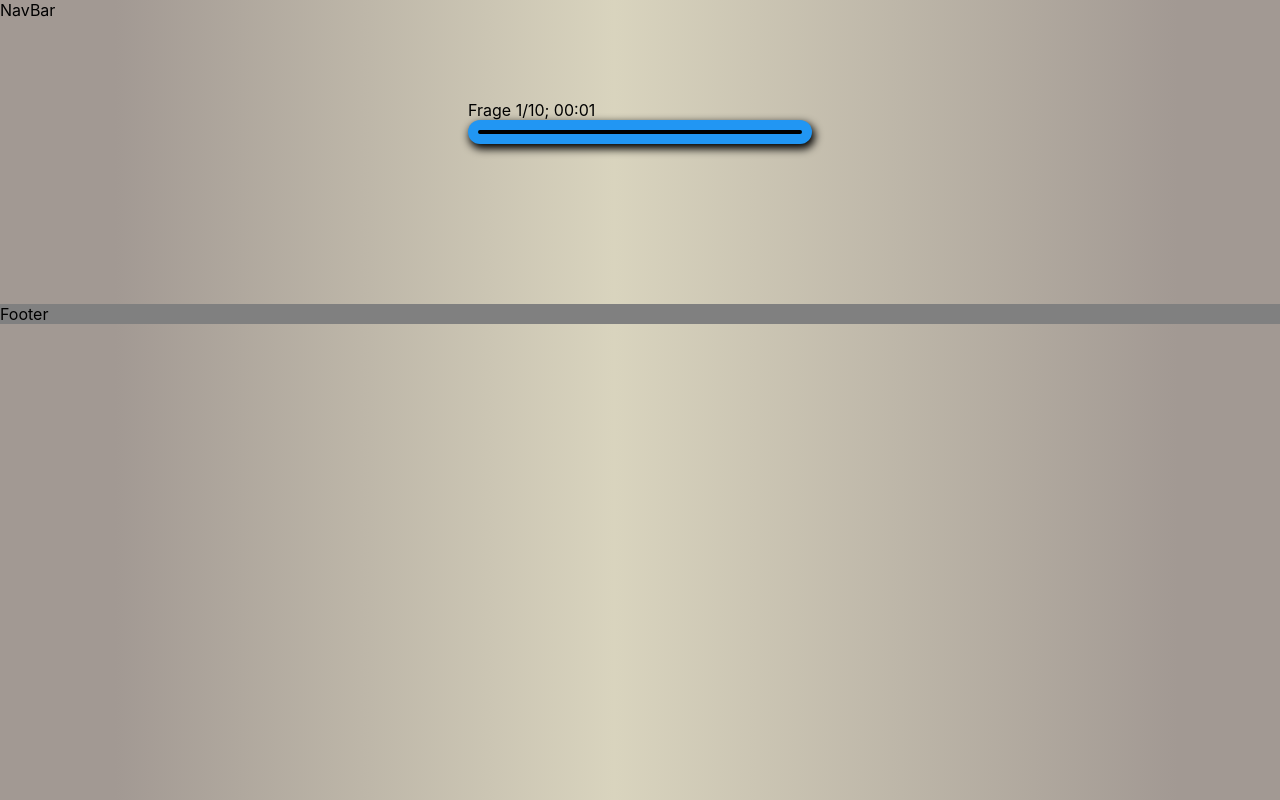
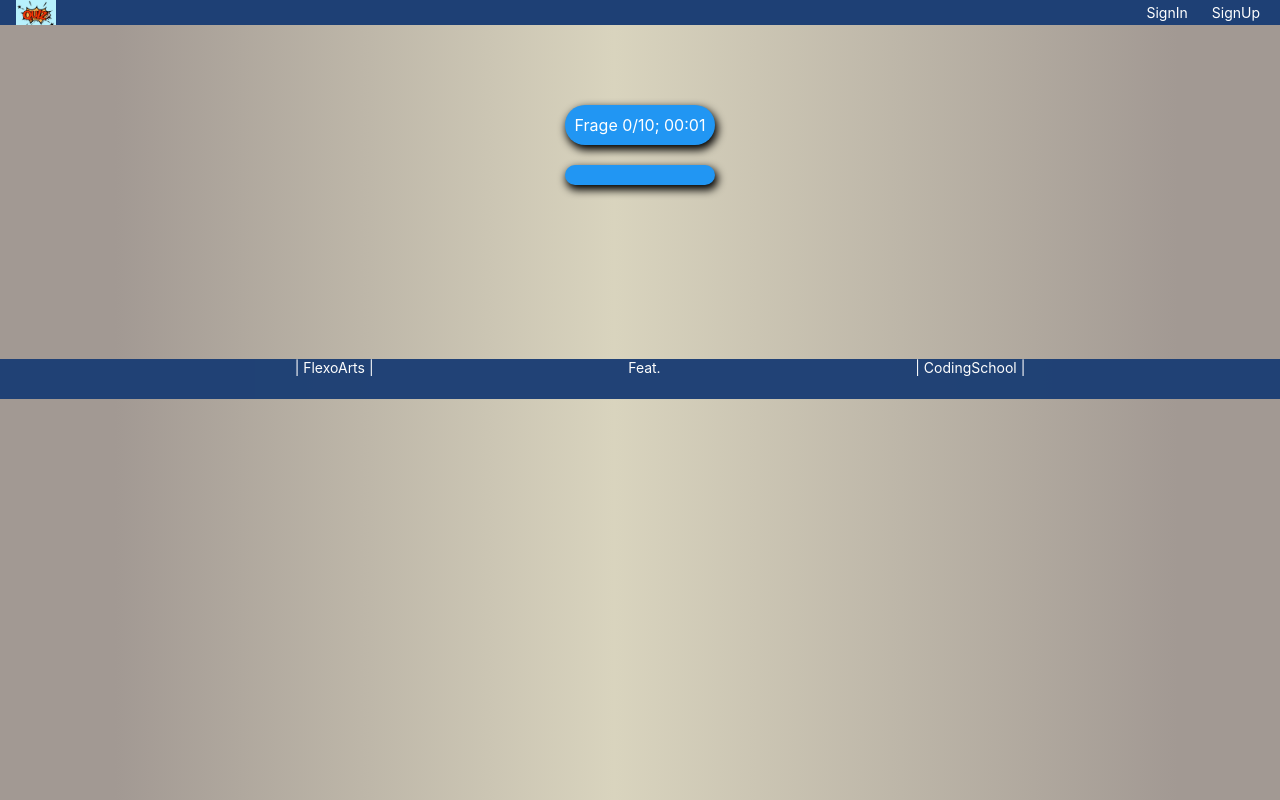
Before and after one commit to F33L1X/iq_quiz, a React (Create React App) app in the folder frontend/: page /quizgame in a window 1280 px wide. Built offline with nearby package versions, Linux system fonts and the light colour scheme; no server answers.

Commit message:
Massive Changes to UI and question counter

```diff
--- a/frontend/src/App.css
+++ b/frontend/src/App.css
@@ -1,9 +1,49 @@
 body {
   margin: 0;
+  height: 100vh;
   font-family: -apple-system, BlinkMacSystemFont, sans-serif;
   background: linear-gradient(90deg, rgba(162,153,147,1) 9%, rgba(217,212,190,1) 48%, rgba(162,153,147,1) 92%);
 }
 
+/*---------------------------------------*/
+/*Navbar*/
+.siteTitle {
+background-size: 40px 30px;
+width: 50px;
+}
+.nav {
+  background-color: #1e4075;
+  color: white;
+  display: flex;
+  justify-content: space-between;
+  gap: 2rem;
+  padding: 0 1rem;
+  align-items: stretch;
+}
+.nav ul {
+  padding: 0;
+  margin: 0;
+  list-style: none;
+  gap: 1rem;
+  display: flex;
+  font-size: 14px;
+}
+.nav a {
+  color: inherit;
+  text-decoration: none;
+  display: flex;
+  align-items: center;
+  padding: .25rem;
+}
+.nav li:active {
+  background-color: grey;
+}
+.nav li:hover {
+  background-color: grey;
+}
+ /*end Navbar*/
+/*---------------------------------------*/
+/*main*/
 .ScoreContainer {
   background-color: lightskyblue;
   border-radius: 20px;
@@ -11,7 +51,6 @@ body {
   height: 180px;
   width: fit-content;
 }
-
 .ScoreTitle {
   list-style: none;
   padding: 16px;
@@ -23,7 +62,6 @@ body {
   list-style-type: square;
   font-family: monospace;
 }
-
 .StartArea {
   text-align: center;
 }
@@ -34,12 +72,9 @@ body {
   font-family: monospace;
   font-weight: bold;
 }
-
-
-
-
-
-
+/*end main*/
+/*---------------------------------------*/
+/*Category choose*/
 .CategorieChoose {
   display:flex;
   flex-direction: row;
@@ -51,7 +86,6 @@ body {
 .CategorieChoose > div {
   margin: 2%;
 }
-
 .box{
   background-color: beige;
   width: 100px;
@@ -70,33 +104,43 @@ body {
   text-shadow: 1px 1px black;
   text-align: center;
 }
+/*end Category choose*/
+/*---------------------------------------*/
+/*Quizgame*/
 
-
-
-
-
-
-.QuizContainer {
-  display: grid;
-  grid-template-columns: 120px 5vw 120px;
+.QuoteContainer {
+  display: flex;
+  flex-direction: column;
   gap: 10px;
   background-color: #2196F3;
   padding: 10px;
   border-radius: 20px;
   box-shadow: 2px 4px 8px 1px;
+  margin-bottom: 20px;
+}
+.Quote {
+  color: white;
+  display: flex;
+  justify-content: center;
+}
 
+.QuizContainer {
+  display: grid;
+  grid-template-columns: 1fr 5vw 1fr;
+  max-width: 500px;
+  gap: 10px;
+  background-color: #2196F3;
+  padding: 10px;
+  border-radius: 20px;
+  box-shadow: 2px 4px 8px 1px;
 }
 .GameFrage {
-  background-color: #9c5a54;
+  color: white;
   grid-column-start: 1;
   grid-column-end: 4;
-  border: 2px solid;
-  border-radius: 5px;
 
 }
 .AntwortLeft {
-  background-color: black;
-  background-color: rgba(255, 255, 255, 0.8);
   border: 2px solid rgba(0, 0, 0, 0.8);
   padding: 20px;
   font-size: 18px;
@@ -106,8 +150,6 @@ body {
   border-radius: 5px;
 }
 .AntwortRight {
-  background-color: black;
-  background-color: rgba(255, 255, 255, 0.8);
   border: 2px solid rgba(0, 0, 0, 0.8);
   padding: 20px;
   font-size: 18px;
@@ -116,17 +158,27 @@ body {
   grid-column-end: 4;
   border-radius: 5px;
 }
-
-
-
-
-
-
-
-
-
+/*end Quizgame*/
+/*---------------------------------------*/
+/*footer*/
 .Footer {
-  background-color: grey;
-
+   width:100%;
+   height:40px;   /* Height of the footer */
+   background:#1e4075;
+   opacity: 0.98;
+}
+.Footer ul {
+  display: flex;
+  list-style: none;
+  justify-content: space-evenly;
+  align-content: center;
+  font-size: 14px;
 
 }
+
+.FooterText {
+  text-decoration: none;
+  color: white;
+}
+/*end footer*/
+/*---------------------------------------*/
--- a/frontend/src/App.js
+++ b/frontend/src/App.js
@@ -9,6 +9,9 @@ import { BrowserRouter, Routes, Route } from "react-router-dom";
 import CategorieChoose from './components/CategorieChoose';
 import Navbar from './components/NavBar'
 import QuizGame from './components/QuizGame'
+import SignUp from './components/SignUp'
+
+
 //import DenseTable from './components/Scoreboard'   //->Soll angezeigt werden wenn Game gepielt wurde
 
 async function loadQuestions() {
@@ -43,6 +46,7 @@ function App() {
   const [answers, setAnswers] = useState([]);
   const [answersRight, setAnswersRight] = useState(0);
   const [categorieCheck, setCategorieCheck] = useState({Weltraum:false, Natur:false, Geschichte:false, Physik:false, Geografie:false, Menschen:false});
+  const [questionCounter, setQuestionCounter] = useState(0);
 
 
   useEffect(() => {
@@ -65,7 +69,8 @@ function App() {
             <Routes>
               <Route path ="/" element={<WelcomeFeed />} />
               <Route path ="/categories" element={<CategorieChoose categories={categories} questions={questions} setActiveCategory={setActiveCategory} setQuestionStep={setQuestionStep} categorieCheck={categorieCheck} />} />
-              <Route path ="/quizgame" element={<QuizGame questions={questions} activeCategory={activeCategory} questionStep={questionStep} setQuestionStep={setQuestionStep} answers={answers} setAnswers={setAnswers} answersRight={answersRight} setAnswersRight={setAnswersRight} categorieCheck={categorieCheck} setCategorieCheck={setCategorieCheck}/>} />
+              <Route path ="/quizgame" element={<QuizGame questions={questions} activeCategory={activeCategory} questionStep={questionStep} setQuestionStep={setQuestionStep} answers={answers} setAnswers={setAnswers} answersRight={answersRight} setAnswersRight={setAnswersRight} categorieCheck={categorieCheck} setCategorieCheck={setCategorieCheck} questionCounter={questionCounter} setQuestionCounter={setQuestionCounter}/>} />
+              <Route path ="/SignUp" element={<SignUp />} />
             </Routes>
           </Grid>
           <Grid item xs={12}>
--- a/frontend/src/components/CategorieChoose.jsx
+++ b/frontend/src/components/CategorieChoose.jsx
@@ -8,6 +8,7 @@ import image4 from "../imgs/Physik.jpg";
 import image5 from "../imgs/Geografie.jpg";
 import image6 from "../imgs/Menschen.jpg";
 import {useNavigate} from 'react-router-dom';
+import { accordionActionsClasses } from '@mui/material';
 
 //mit Sebastian questions
 function CategorieChoose({setActiveCategory, setQuestionStep, categorieCheck}) {
@@ -29,9 +30,11 @@ function CategorieChoose({setActiveCategory, setQuestionStep, categorieCheck}) {
   }
   }
   function QuizGameHistory () {
+    if (categorieCheck.Natur===false){
     setActiveCategory("Geschichte");
     setQuestionStep(0);
     navigate ('/quizgame');
+  }
   }
   function QuizGamePhysik () {
     setActiveCategory("Physik");
--- a/frontend/src/components/Footer.jsx
+++ b/frontend/src/components/Footer.jsx
@@ -1,9 +1,17 @@
 import React from 'react'
 
-function Footer() {
-  return (
-    <div className='Footer'>Footer</div>
-  )
+export default function Footer () {
+  return <nav className="Footer">
+    <ul>
+      <li>
+        <a className="FooterText" href=""> | FlexoArts |</a>
+      </li>
+      <li>
+        <a className="FooterText" href="">Feat.</a>
+      </li>
+      <li>
+        <a className="FooterText" href="">| CodingSchool |</a>
+      </li>
+    </ul>
+  </nav>
 }
-
-export default Footer
--- a/frontend/src/components/NavBar.jsx
+++ b/frontend/src/components/NavBar.jsx
@@ -1,9 +1,16 @@
-import React from 'react'
+import Logo from "../imgs/Logo.jpg"
 
-function NavBar() {
-  return (
-    <div>NavBar</div>
-  )
+
+export default function Navbar () {
+  return <nav className="nav">
+    <a href="/" className="siteTitle" style={{ backgroundImage:`url(${Logo})`,backgroundRepeat:"no-repeat"}}></a>
+    <ul>
+      <li>
+        <a className="active" href="SignIn">SignIn</a>
+      </li>
+      <li>
+        <a className="active" href="/SignUp">SignUp</a>
+      </li>
+    </ul>
+  </nav>
 }
-
-export default NavBar
--- a/frontend/src/components/QuizGame.jsx
+++ b/frontend/src/components/QuizGame.jsx
@@ -3,7 +3,7 @@ import Button from '@mui/material/Button';
 import { useState, useEffect } from "react";
 import {useNavigate} from 'react-router-dom';
 
-function QuizGame({questions, activeCategory, questionStep, setQuestionStep, answers, setAnswers, answersRight, setAnswersRight, setCategorieCheck}) {
+function QuizGame({questions, activeCategory, questionStep, setQuestionStep, answers, setAnswers, answersRight, setAnswersRight, setCategorieCheck, questionCounter, setQuestionCounter}) {
 
   const [question, setQuestion] = useState("");
   const navigate = useNavigate();
@@ -24,7 +24,6 @@ function QuizGame({questions, activeCategory, questionStep, setQuestionStep, ans
     if (questionStep !== -1 && questionStep < 10) {
       const result = questions.filter(e => e.Kategorie === activeCategory);
 
-      //console.log(activeCategory)
       //console.log("here",result)
 
       return [
@@ -40,21 +39,26 @@ function QuizGame({questions, activeCategory, questionStep, setQuestionStep, ans
     if (questionStep < 10) {
       if (korrekt === true) {
       //console.log("Die Antwort war richtig")
-      setQuestionStep(questionStep+1);
+      setQuestionStep (questionStep+1);
       setAnswersRight (answersRight+1)
+      setQuestionCounter (questionCounter+1)
       } else {
       //console.log("Die Antwort war falsch")
       setQuestionStep(questionStep+1);
+      setQuestionCounter (questionCounter+1)
       }
     }
 
     if (questionStep == 9) {
     setQuestionStep(-1)
-    if (questions.Kategorie = "Weltraum") {
-    setCategorieCheck({Weltraum:true})
-    console.log("hier weltall")
-    } else if (questions.Kategorie = "Natur") {
-    setCategorieCheck({Natur:true})
+    setQuestionCounter(0)
+    if (activeCategory === "Weltraum") {
+      //console.log(activeCategory)
+    setCategorieCheck({Weltraum:false, Natur:false, Geschichte:false, Physik:false, Geografie:false, Menschen:false})
+
+    } else if (activeCategory === "Natur") {
+      //console.log(activeCategory)
+    setCategorieCheck({Weltraum:false, Natur:false, Geschichte:false, Physik:false, Geografie:false, Menschen:false})
     console.log("hier Natur")
     }
 
@@ -62,10 +66,6 @@ function QuizGame({questions, activeCategory, questionStep, setQuestionStep, ans
 
     }
   }
-
-
-
-
 
   useEffect(() => {
     console.log(questionStep)
@@ -80,14 +80,19 @@ function QuizGame({questions, activeCategory, questionStep, setQuestionStep, ans
   }, [questionStep])
 
   return (
-    <div>Frage 1/10; 00:01
-      <div className='QuizContainer'>
+    <div>
+      <div className="QuoteContainer">
+      <div className="Quote">Frage {questionCounter}/10; 00:01</div>
+
+      </div>
+
+        <div className='QuizContainer'>
         <div className='GameFrage'>{question}</div>
-        {answers ? <Button className='AntwortLeft' color="secondary" variant="contained" onClick={() => nextQuestion(answers[0]?.rightAnswer)}>{answers[0]?.answer}</Button> : null}
-        {answers ?<Button className='AntwortRight' color="secondary" variant="contained" onClick={() => nextQuestion(answers[1]?.rightAnswer)}>{answers[1]?.answer}</Button> : null}
-        {answers ?<Button className='AntwortLeft' color="secondary" variant="contained" onClick={() => nextQuestion(answers[2]?.rightAnswer)}>{answers[2]?.answer}</Button> : null}
-        {answers ?<Button className='AntwortRight' color="secondary" variant="contained" onClick={() => nextQuestion(answers[3]?.rightAnswer)}>{answers[3]?.answer}</Button> : null}
-      </div>
+          {answers ? <Button style={{backgroundColor: "#aab369",padding: "10px 1px",fontSize: "14px",textTransform: 'none'}} className='AntwortLeft' color="secondary" variant="contained" onClick={() => nextQuestion(answers[0]?.rightAnswer)}>{answers[0]?.answer}</Button> : null}
+          {answers ?<Button style={{backgroundColor: "#aab369",padding: "10px 1px",fontSize: "14px",textTransform: 'none'}} className='AntwortRight' color="secondary" variant="contained" onClick={() => nextQuestion(answers[1]?.rightAnswer)}>{answers[1]?.answer}</Button> : null}
+          {answers ?<Button style={{backgroundColor: "#aab369",padding: "10px 1px",fontSize: "14px",textTransform: 'none'}} className='AntwortLeft' color="secondary" variant="contained" onClick={() => nextQuestion(answers[2]?.rightAnswer)}>{answers[2]?.answer}</Button> : null}
+          {answers ?<Button style={{backgroundColor: "#aab369",padding: "10px 1px",fontSize: "14px",textTransform: 'none'}} className='AntwortRight' color="secondary" variant="contained" onClick={() => nextQuestion(answers[3]?.rightAnswer)}>{answers[3]?.answer}</Button> : null}
+        </div>
     </div>
     //? ->wenn key vorhanden benutze wie gehabt, wenn nicht vorhanden ignoriere die gesamte Zeile (kein error)
     //next step: neuer state "punkte", dann jump zur next question
--- /dev/null
+++ b/frontend/src/components/SignUp.jsx
@@ -0,0 +1,14 @@
+import React from 'react'
+
+function SignUp() {
+  return (
+    <div>
+        <ul>
+            <li>
+                SignUp
+            </li>
+        </ul></div>
+  )
+}
+
+export default SignUp
```
Also changed, not shown: 1 other file (tests, documents, lock files or other folders).
